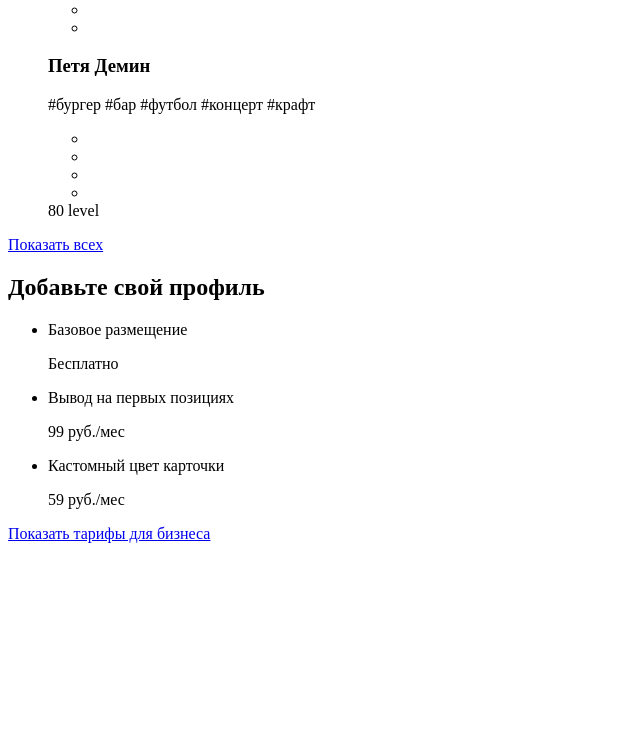
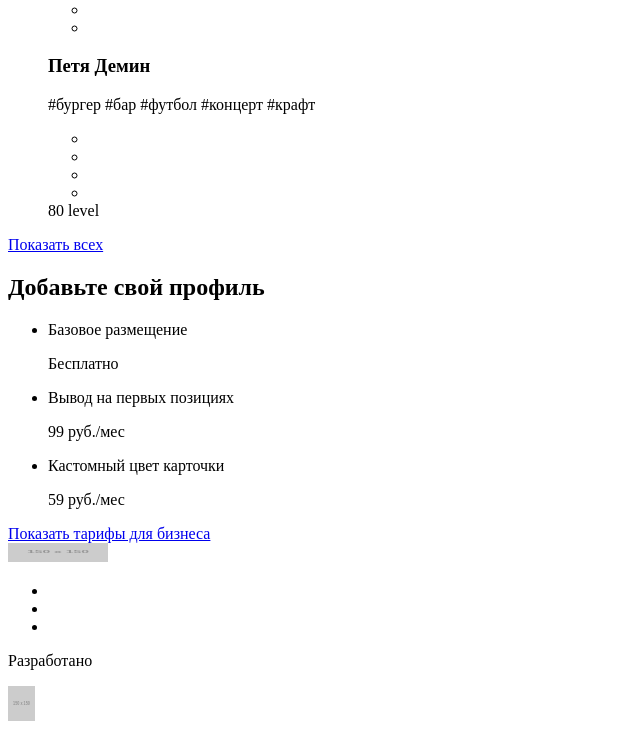
Before and after one commit to alrami9/1134459-pognali-18, a website: page source/index.html in a window 1280 px wide. Shown: the part 2196-2929 px from the top of the page, without its empty margins (0-640 px from the left). Before the commit the page ends 2747 px from the top, so only its background shows below. Drawn offline with Linux system fonts and the light colour scheme; placeholder pictures from the web are drawn by us.

Commit message:
Добавляет базовую разметку секции footer

```diff
--- a/source/index.html
+++ b/source/index.html
@@ -155,5 +155,27 @@
       <a class="rates__link" href="#">Показать тарифы для бизнеса</a>
     </section>
 
+    <footer class="page-footer">
+      <a class="page-footer__logo logo" href="#">
+        <img class="logo__image logo__image--footer" src="https://via.placeholder.com/150x150" width="100" height="19" alt="logo">
+      </a>
+      <ul class="page-footer__social social">
+        <li class="social__item">
+          <a class="social__link social__link--fb" href="#"></a>
+        </li>
+        <li class="social__item">
+          <a class="social__link social__link--vk" href="#"></a>
+        </li>
+        <li class="social__item">
+          <a class="social__link social__link--inst" href="#"></a>
+        </li>
+      </ul>
+      <div class="page-footer__develope">
+        <p class="page-footer__develope-text">Разработано</p>
+        <a class="page-footer__develope-link" href="#">
+          <img class="page-footer__develope-icon" src="https://via.placeholder.com/150x150" width="27" height="35" alt="Курсы HtmlAcademy">
+        </a>
+      </div>
+    </footer>
   </body>
 </html>
```
